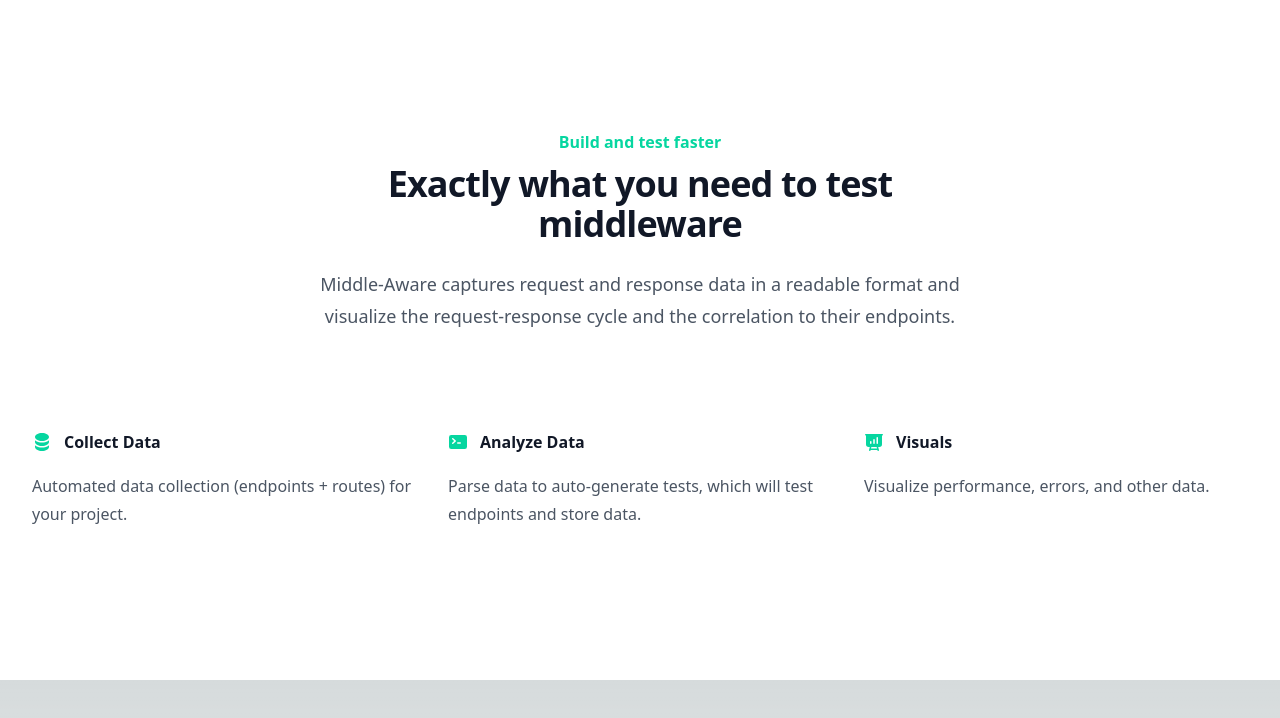
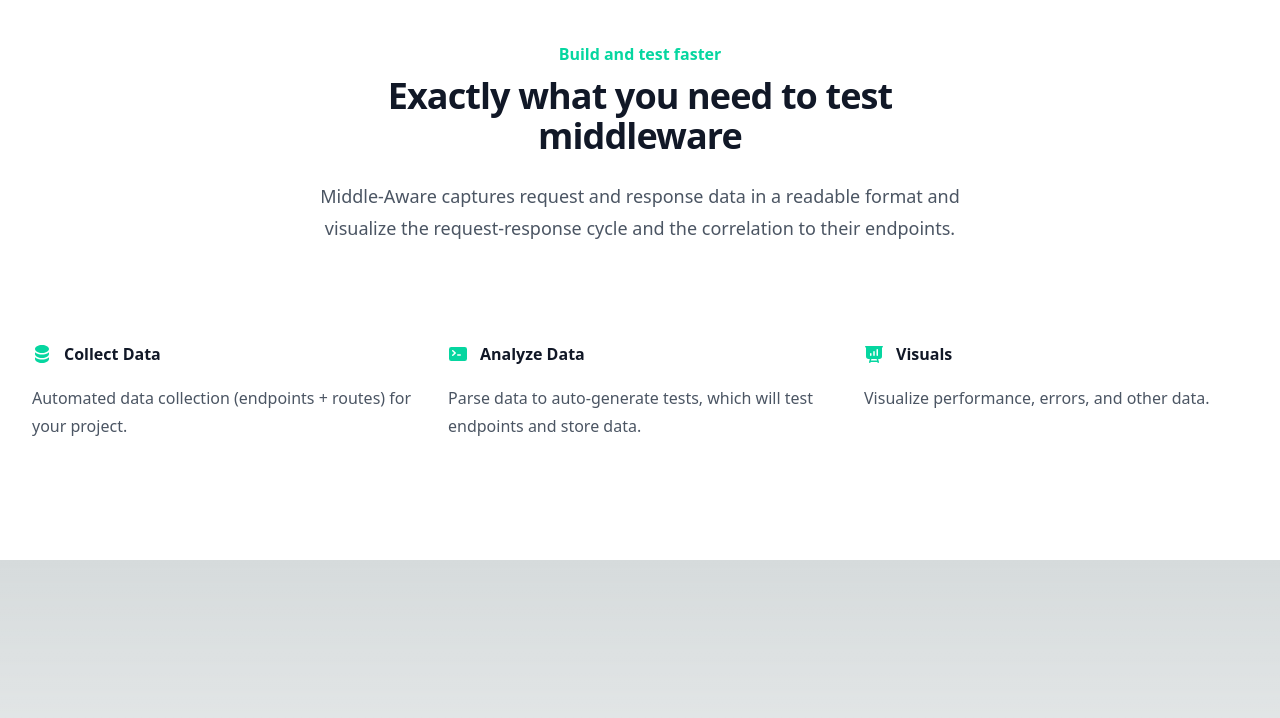
Before and after one commit to zhiyi15/ma-web, a Next.js app: page /components/Features in a window 1280 px wide. Shown: the top 718 px of the page. Built offline with nearby package versions, Linux system fonts and the light colour scheme.

Commit message:
minor spacing adjustment and Gs info added

```diff
--- a/pages/components/Features.tsx
+++ b/pages/components/Features.tsx
@@ -26,7 +26,7 @@
 
 export default function Features() {
   return (
-    <div className="bg-white py-24 sm:py-32">
+    <div className="bg-white pt-10 pb-24 sm:pb-34 sm:pt-10">
       <div className="mx-auto max-w-7xl px-6 lg:px-8">
         <div className="mx-auto max-w-2xl lg:text-center">
           <h2 className="text-base font-semibold leading-7 text-[#06d6a0]">Build and test faster</h2>
--- a/pages/components/Team.tsx
+++ b/pages/components/Team.tsx
@@ -17,8 +17,8 @@
     name: 'Zhiyi Huang',
     role: 'Full Stack Engineer',
     imageUrl: './zhiyi.png',
-    linkedinUrl: '',
-    githubUrl: '',
+    linkedinUrl: 'http://www.linkedin.com/in/zhyhuang',
+    githubUrl: 'https://github.com/zhiyi15',
   },
   {
     name: 'Tim Chang',
```
